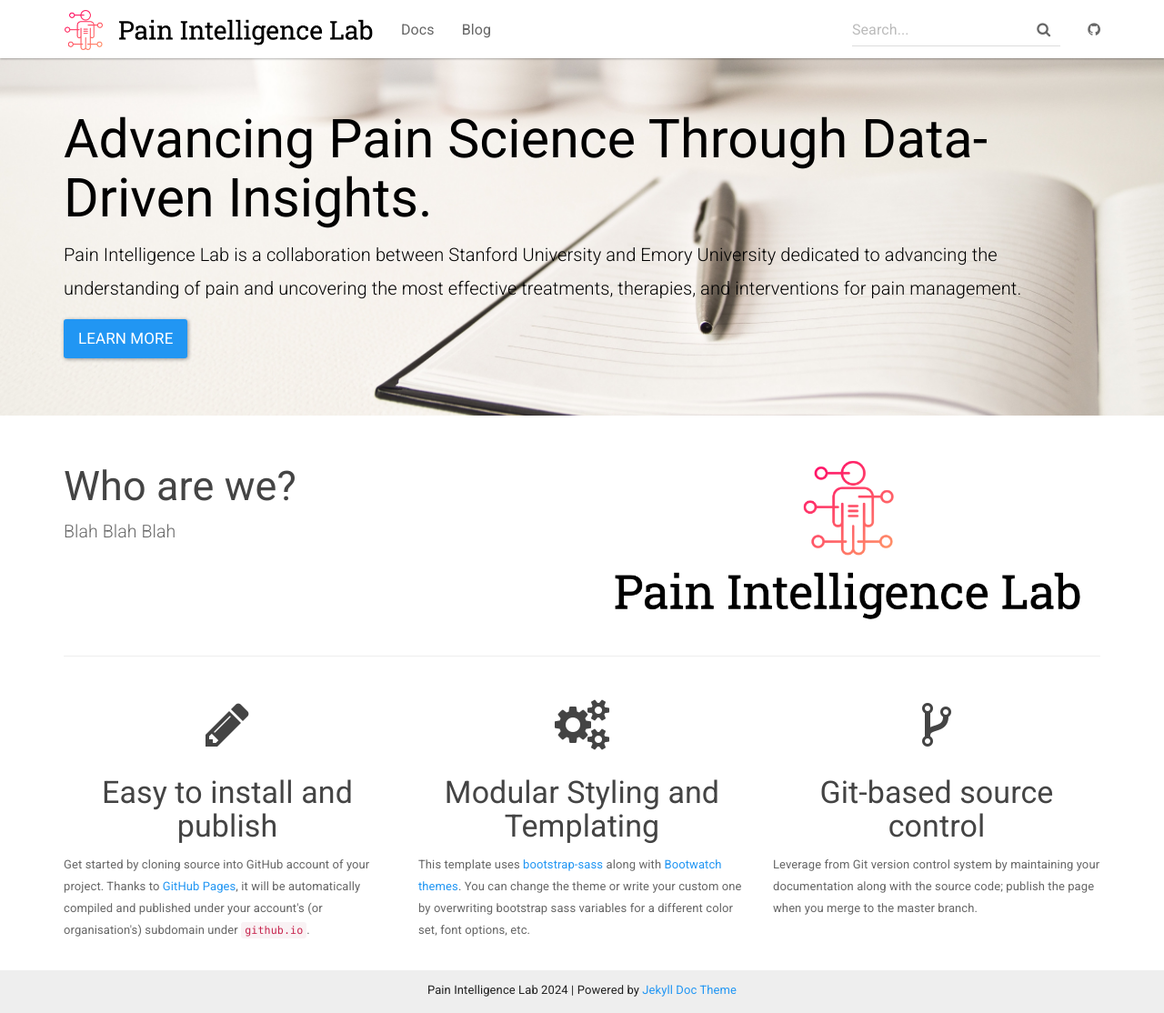
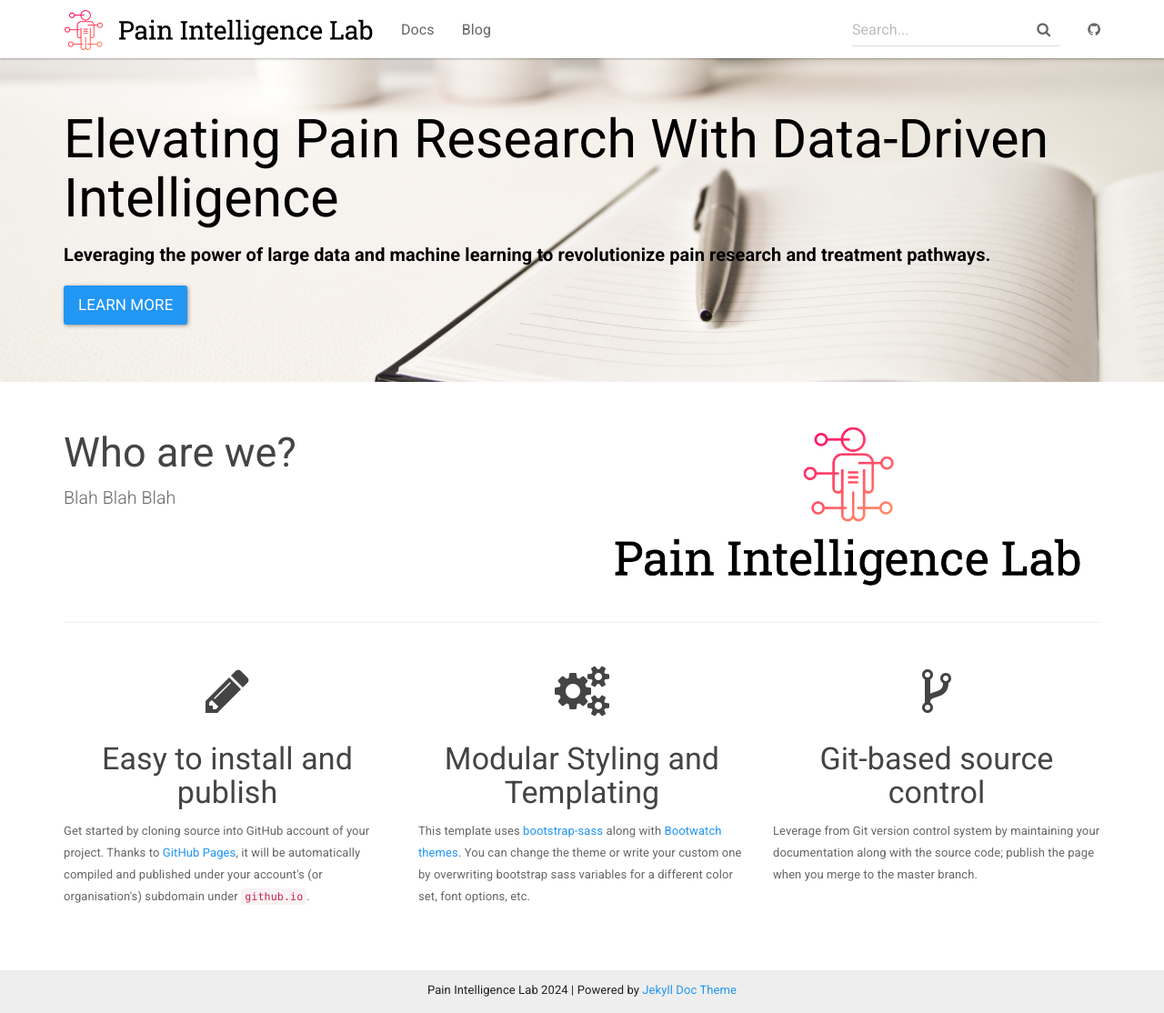
Before and after one commit to potatole123/my-prog, a Jekyll site: the page built from index.html, in a window 1280 px wide and 1114 px high. Shown: the whole window at 91% size. Built offline with Jekyll 4.4.1, drawn with Linux system fonts in a browser that asks for light colours.

Commit message:
Update index.html

```diff
--- a/index.html
+++ b/index.html
@@ -4,9 +4,8 @@ layout: default
 
 <div class="header-container jumbotron">
     <div class="container">
-        <h1 style="color: black;">Advancing Pain Science Through Data-Driven Insights.</h1>
-        <p style="color: black;">Pain Intelligence Lab is a collaboration between Stanford University and Emory University dedicated to advancing the understanding of pain
-            and uncovering the most effective treatments, therapies, and interventions for pain management.</p>
+        <h1 style="color: black;">Elevating Pain Research With Data-Driven Intelligence</h1>
+        <p style="color: black;"><strong>Leveraging the power of large data and machine learning to revolutionize pain research and treatment pathways.</strong></p>
         <p><a class="btn btn-primary btn-lg" href="{{ "/docs/home/" | relative_url }}" role="button">Learn more</a></p>
     </div>
 </div>
```
